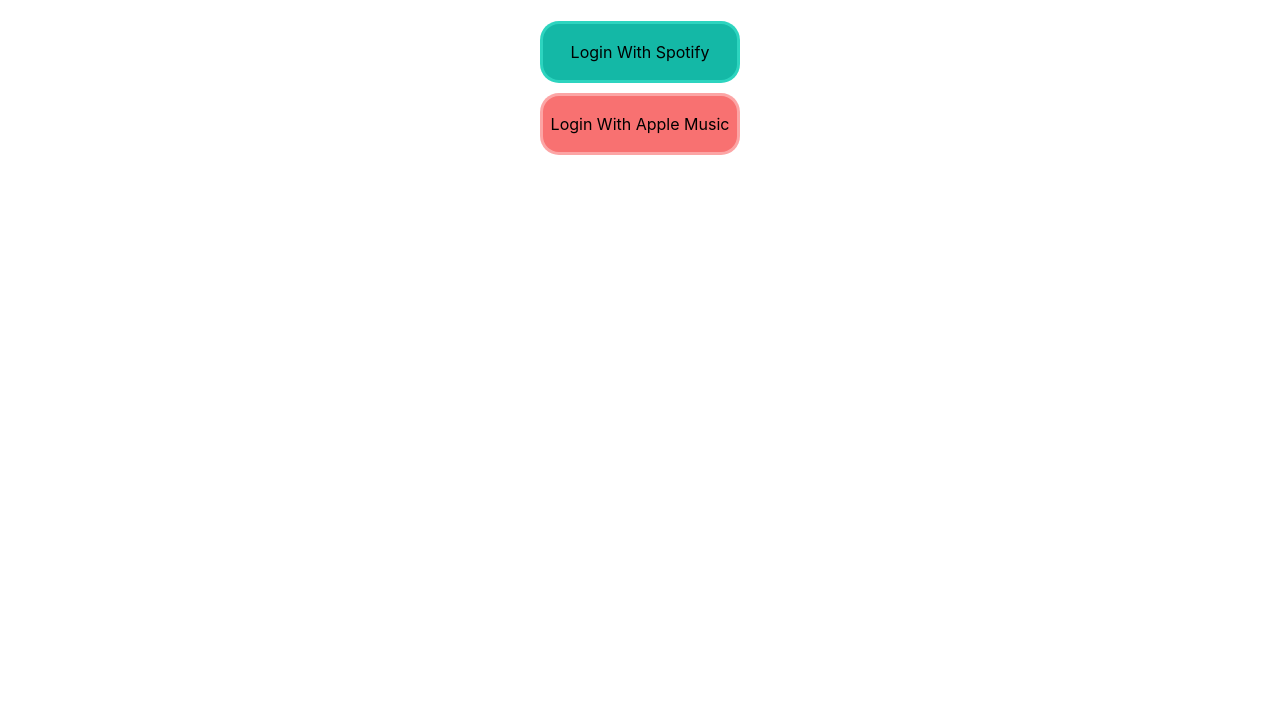
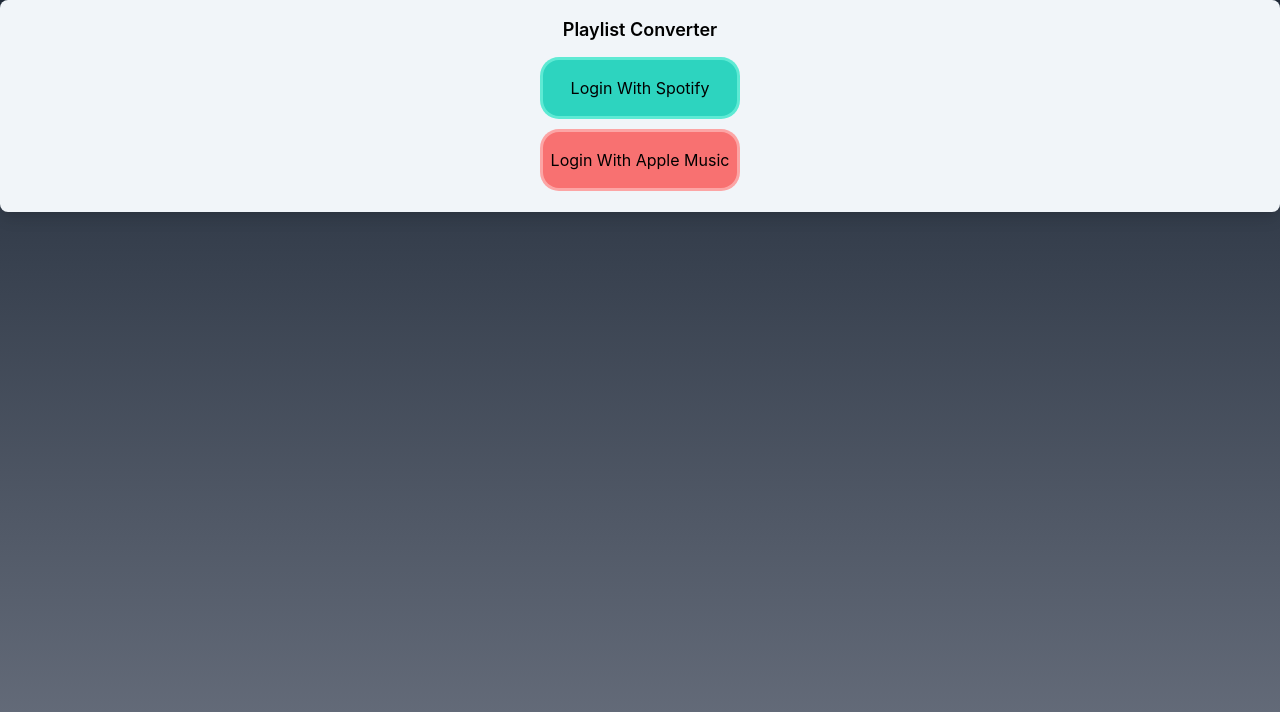
Before and after one commit to jonebdev/spotifyAppleMusicConverter, a React (Create React App) app in the folder frontend/: page / in a window 1280 px wide. Shown: the top 712 px of the page. Built offline with nearby package versions, Linux system fonts and the light colour scheme; no server answers.

Commit message:
#14 playing around with backgrounds

```diff
--- a/frontend/src/App.js
+++ b/frontend/src/App.js
@@ -4,14 +4,12 @@
 import SpotifyToApple from './Components/SpotifyToApple'
 import { CookiesProvider } from 'react-cookie'
 import Home from './Components/Home'
-// import './App.css'
 
 function App(musicInstance) {
-  // console.log('this is ', musicInstance)
-
   return (
     <>
-      <div className="md:container md:mx-auto py-4">
+      <div className="bg-gradient-to-b from-gray-800 to-gray-500 min-h-screen">
+        <div className="md:container md:mx-auto bg-slate-100 rounded-lg shadow-lg outline-1 p-4">
           <CookiesProvider>
             <BrowserRouter>
               <Routes>
@@ -22,6 +20,7 @@
             </BrowserRouter>
           </CookiesProvider>
         </div>
+      </div>
     </>
   )
 }
--- a/frontend/src/Components/Home/index.js
+++ b/frontend/src/Components/Home/index.js
@@ -1,15 +1,15 @@
 import React, { useState } from 'react'
 import { Link } from 'react-router-dom'
-import axios from 'axios'
 
 export default function Home() {
   const oauth = `${process.env.REACT_APP_BACKEND_API}/spotify/oauth/login`
 
   return (
     <>
-      <div className="flex flex-col items-center justify-items-center content-center		">
+      <div className="flex flex-col items-center justify-items-center content-center">
+        <h3 className="text-lg font-semibold mb-2">Playlist Converter</h3>
         <a href={oauth}>
-          <div className="px-7 py-4 rounded-2xl bg-teal-500 my-2 ring ring-teal-400 hover:ring-teal-300">
+          <div className="px-7 py-4 rounded-2xl bg-teal-400 hover:bg-teal-300 my-2 ring ring-teal-300 hover:ring-teal-200">
             Login With Spotify
           </div>
         </a>
```
Lines whose indentation alone changed are shown as unchanged.
